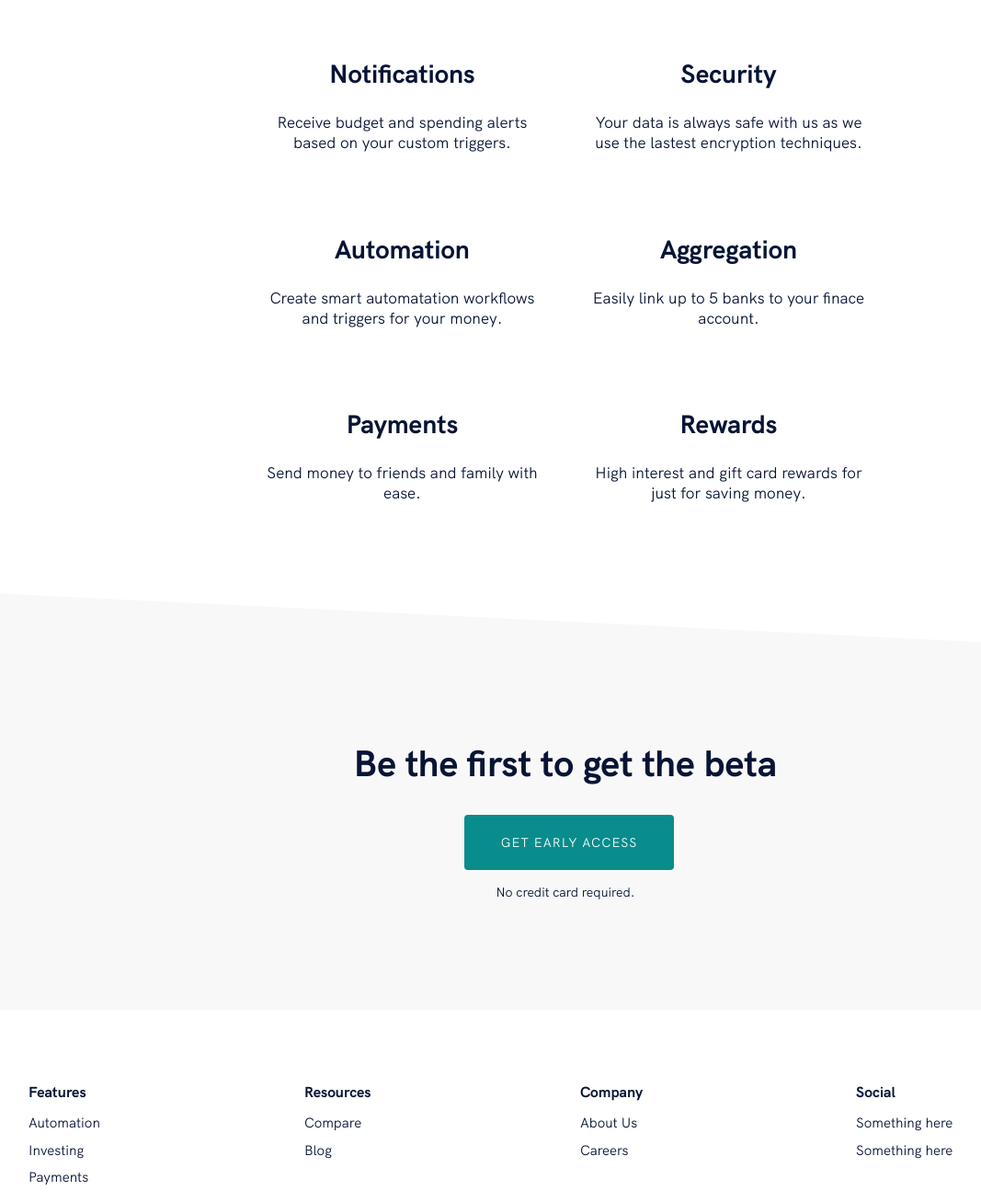
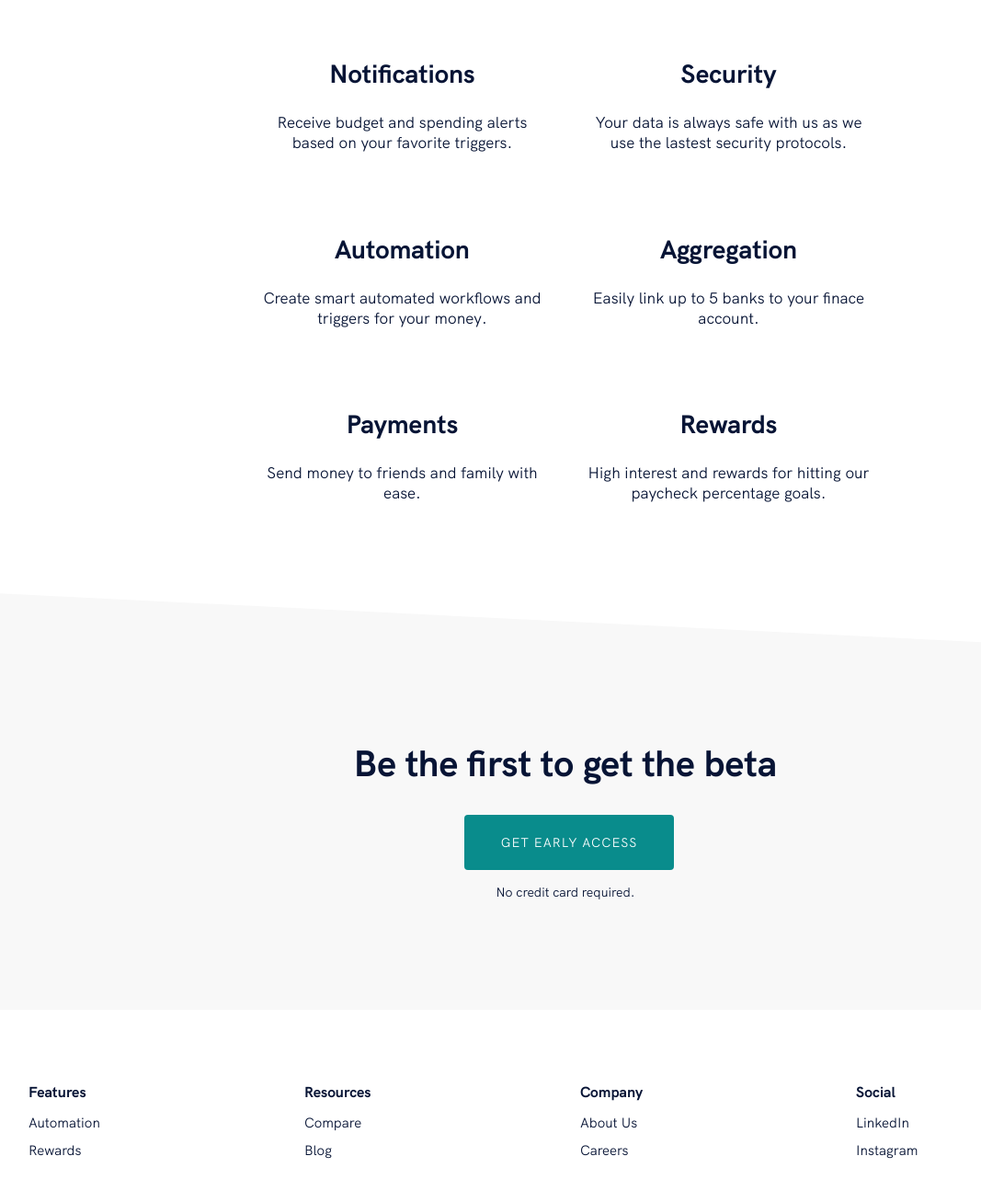
Before and after one commit to abraham-lopez-k3/gatsby-sass-marketing, a Gatsby site: page / in a window 1280 px wide. Shown: the part 920-2227 px from the top of the page at 92% size, without its empty margins (25-1092 px from the left). Built offline with nearby package versions, Linux system fonts and the light colour scheme; Gatsby itself is replaced by a stand-in of ours.

Commit message:
Ready for release

```diff
--- a/gatsby-config.js
+++ b/gatsby-config.js
@@ -37,7 +37,7 @@ module.exports = {
         background_color: `#663399`,
         theme_color: `#663399`,
         display: `minimal-ui`,
-        icon: `src/images/gatsby-icon.png`, // This path is relative to the root of the site.
+        icon: `src/images/gatsby-icon.png`,
       },
     },
     // this (optional) plugin enables Progressive Web App + Offline functionality
--- a/src/components/common/navigation/navigation.js
+++ b/src/components/common/navigation/navigation.js
@@ -15,7 +15,7 @@ import {
   ActionsContainer,
 } from "./style"
 
-const NAV_ITEMS = ["Features", "Products", "Pricing", ""]
+const NAV_ITEMS = ["Features", "Product", "Pricing", ""]
 
 export default class Navigation extends Component {
   state = {
--- a/src/components/sections/features.js
+++ b/src/components/sections/features.js
@@ -12,20 +12,20 @@ const Features = () => (
         <FeatureItem>
           <FeatureTitle>Notifications</FeatureTitle>
           <FeatureText>
-            Receive budget and spending alerts based on your custom triggers.
+            Receive budget and spending alerts based on your favorite triggers.
           </FeatureText>
         </FeatureItem>
         <FeatureItem>
           <FeatureTitle>Security</FeatureTitle>
           <FeatureText>
-            Your data is always safe with us as we use the lastest encryption
-            techniques.
+            Your data is always safe with us as we use the lastest security
+            protocols.
           </FeatureText>
         </FeatureItem>
         <FeatureItem>
           <FeatureTitle>Automation</FeatureTitle>
           <FeatureText>
-            Create smart automatation workflows and triggers for your money.
+            Create smart automated workflows and triggers for your money.
           </FeatureText>
         </FeatureItem>
         <FeatureItem>
@@ -41,7 +41,7 @@ const Features = () => (
         <FeatureItem>
           <FeatureTitle>Rewards</FeatureTitle>
           <FeatureText>
-            High interest and gift card rewards for just for saving money.
+            High interest and rewards for hitting our paycheck percentage goals.
           </FeatureText>
         </FeatureItem>
       </FeaturesGrid>
--- a/src/components/sections/footer.js
+++ b/src/components/sections/footer.js
@@ -10,8 +10,7 @@ const Footer = () => (
         <span>Features</span>
         <ul>
           <li>Automation</li>
-          <li>Investing</li>
-          <li>Payments</li>
+          <li>Rewards</li>
         </ul>
       </FooterColumn>
       <FooterColumn>
@@ -31,8 +30,8 @@ const Footer = () => (
       <FooterColumn>
         <span>Social</span>
         <ul>
-          <li>Something here</li>
-          <li>Something here</li>
+          <li>LinkedIn</li>
+          <li>Instagram</li>
         </ul>
       </FooterColumn>
     </FooterColumnContainer>
@@ -42,20 +41,6 @@ const Footer = () => (
     </BrandContainer>
   </FooterWrapper>
 )
-
-// const SocialIcons = styled.div`
-//   display: flex;
-
-//   img {
-//     margin: 0 8px;
-//     width: 24px;
-//     height: 24px;
-//   }
-
-//   @media (max-width: ${props => props.theme.screen.sm}) {
-//     margin-top: 40px;
-//   }
-// `
 
 const FooterWrapper = styled.footer`
   background-color: white;
```
Also changed, not shown: src/images/product/app.png (deleted), src/images/product/hero_test.jpg (deleted), src/images/product/people.png (deleted), src/images/product/tester.svg (deleted).
